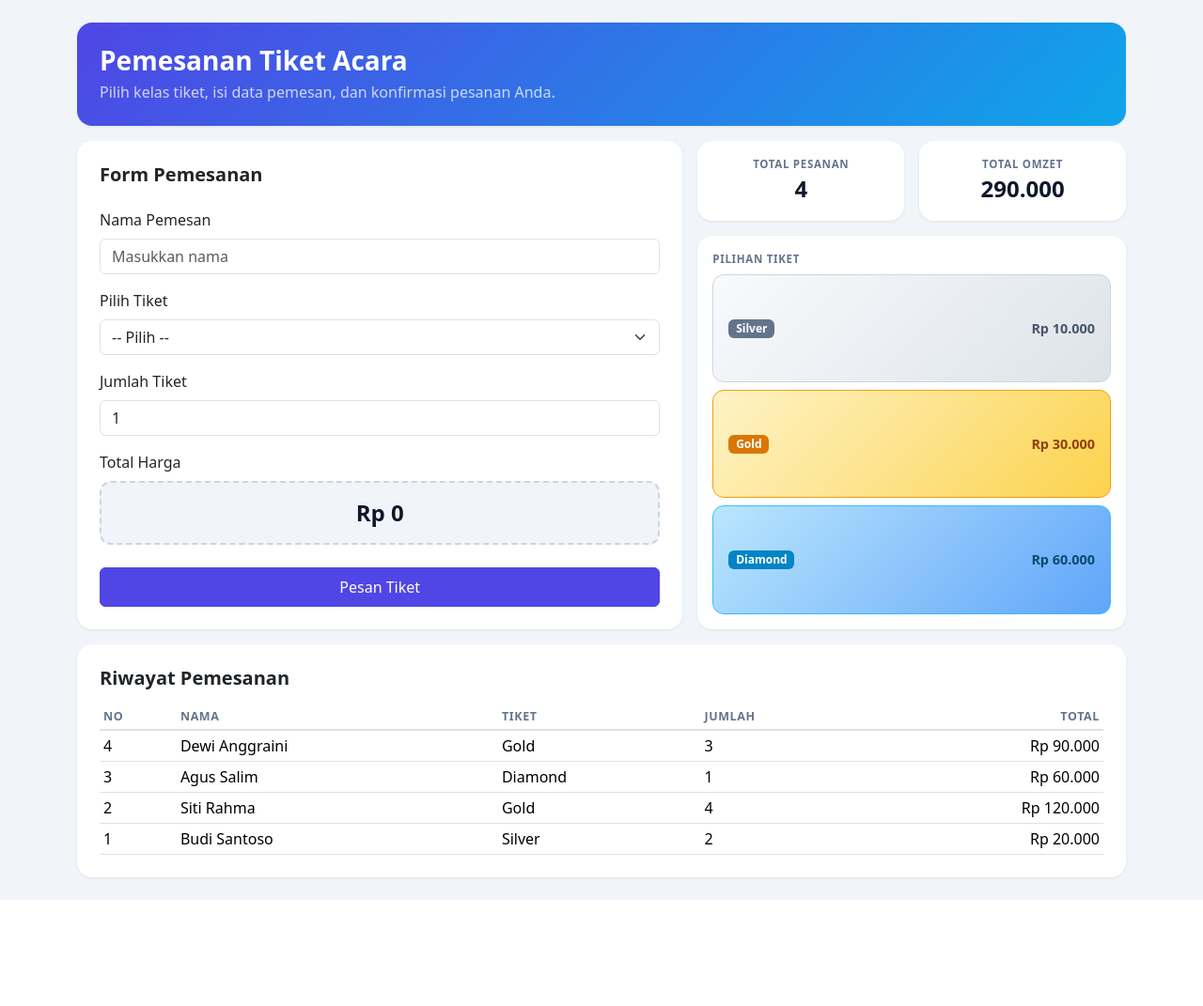
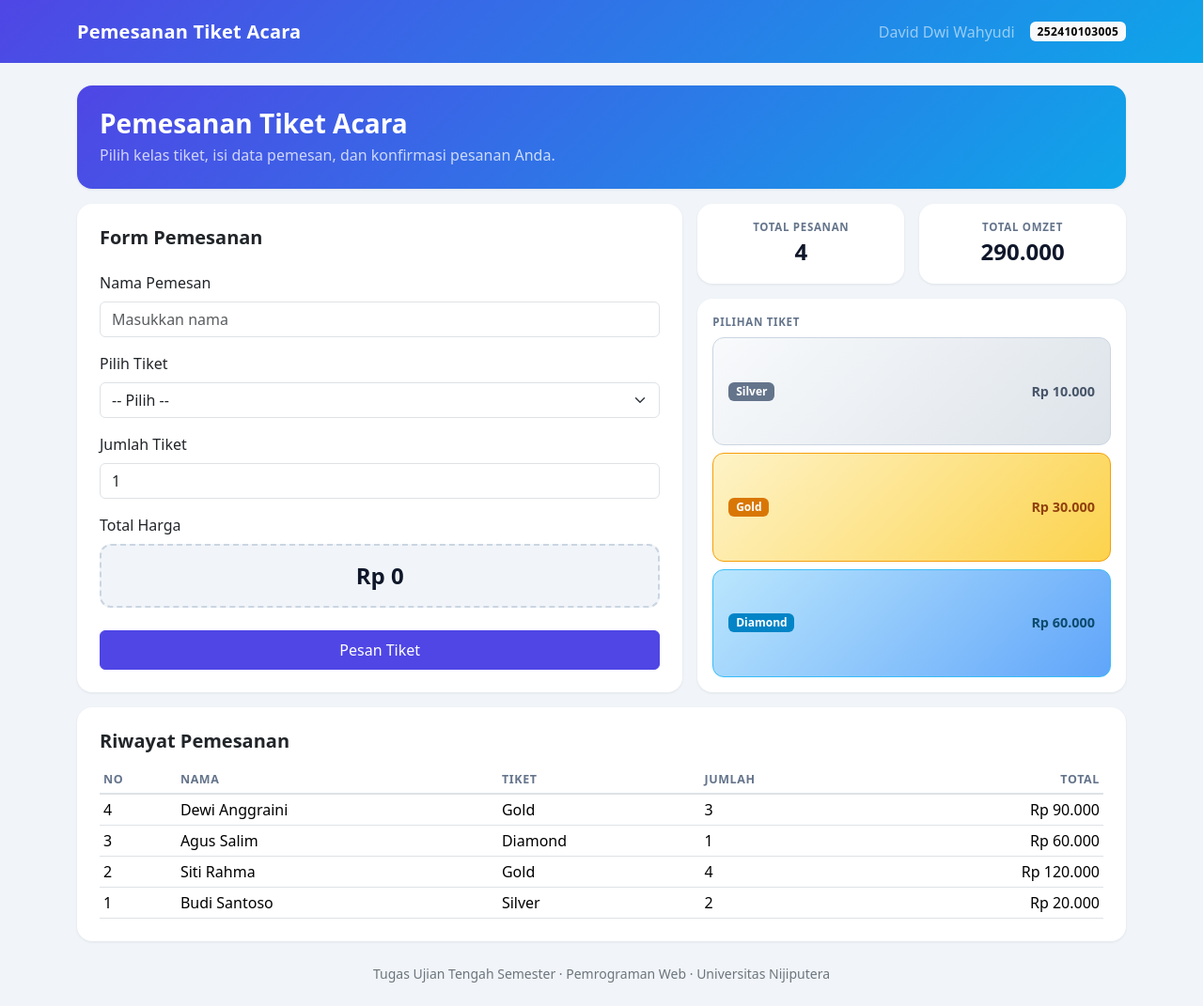
Before and after one commit to OakJustify/Tugas_PWEB_Tiket-Acara, a PHP site: page / in a window 1280 px wide. Shown: the whole page at 94% size. Before the commit the page ends 958 px from the top, so only its background shows below. Run offline with PHP 8.4, Linux system fonts and the light colour scheme; data comes from the database, SQL or seed files in the repository; both versions use the stored data as it was after the commit.

Commit message:
Tambahkan navbar (nama & NIM) dan struktur semantik header/main/footer

```diff
--- a/index.php
+++ b/index.php
@@ -66,7 +66,19 @@ $hasil = $koneksi
 </head>
 <body>
 
-<div class="container py-4">
+<header>
+    <nav class="navbar navbar-expand navbar-dark bento-navbar">
+        <div class="container">
+            <span class="navbar-brand fw-bold">Pemesanan Tiket Acara</span>
+            <div class="d-flex align-items-center gap-3">
+                <span class="navbar-text">David Dwi Wahyudi</span>
+                <span class="badge text-bg-light">252410103005</span>
+            </div>
+        </div>
+    </nav>
+</header>
+
+<main class="container py-4">
 
     <div class="card bento bento-header mb-3">
         <div class="card-body p-4">
@@ -201,7 +213,13 @@ $hasil = $koneksi
         </div>
 
     </div>
-</div>
+</main>
+
+<footer class="container pb-4">
+    <p class="text-center text-secondary small mb-0">
+        Tugas Ujian Tengah Semester &middot; Pemrograman Web &middot; Universitas Nijiputera
+    </p>
+</footer>
 
 <script>
     const HARGA = <?= json_encode($harga) ?>;
--- a/style.css
+++ b/style.css
@@ -11,6 +11,21 @@ body {
 .bento-header {
     background: linear-gradient(135deg, #4f46e5, #0ea5e9);
     color: #fff;
+}
+
+.bento-navbar {
+    background: linear-gradient(135deg, #4f46e5, #0ea5e9);
+    padding-top: 0.85rem;
+    padding-bottom: 0.85rem;
+}
+
+.bento-navbar .navbar-brand {
+    letter-spacing: 0.01em;
+}
+
+.bento-navbar .badge {
+    font-weight: 600;
+    letter-spacing: 0.03em;
 }
 
 .stat-label {
```
Also changed, not shown: database/ticket-acara.sqlite.
